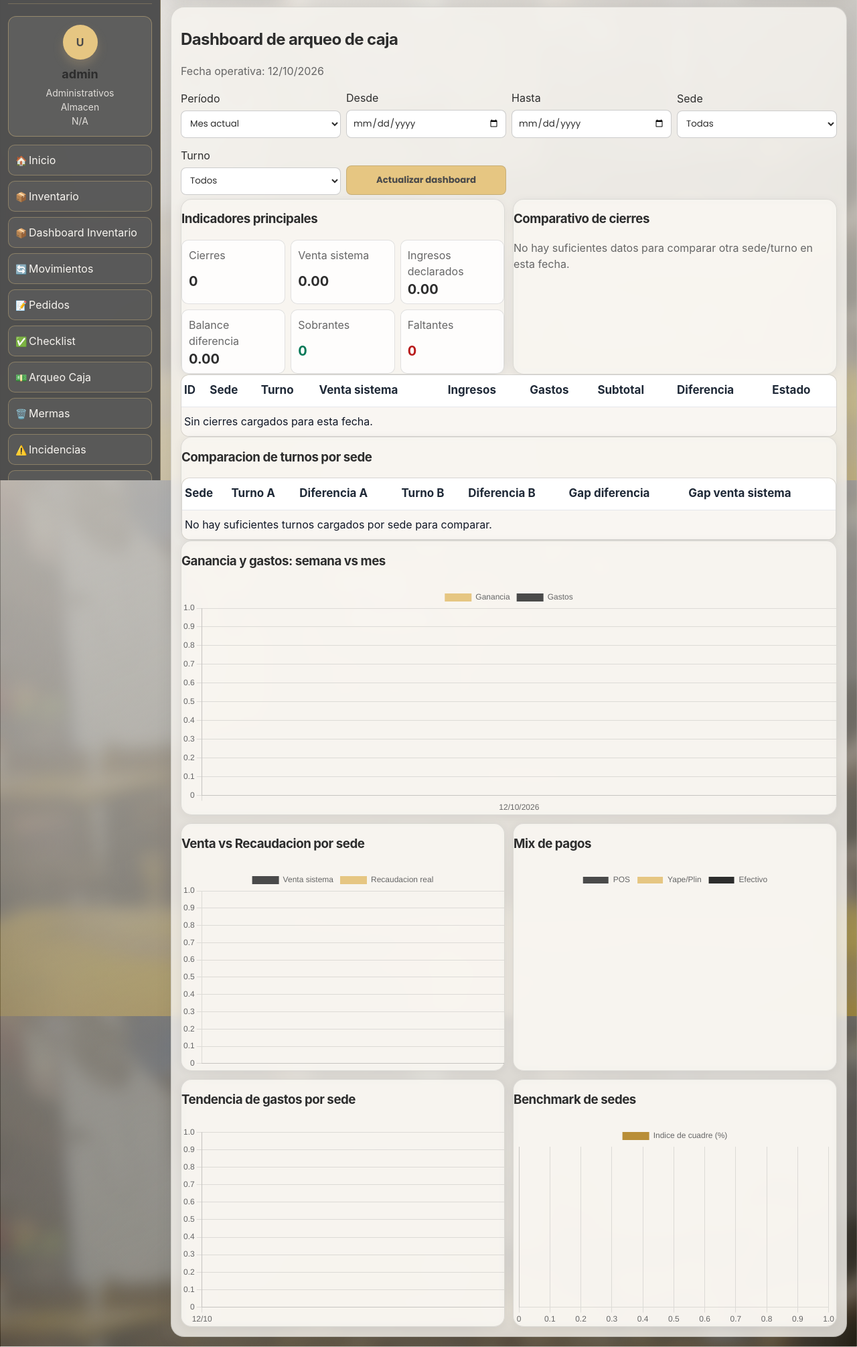
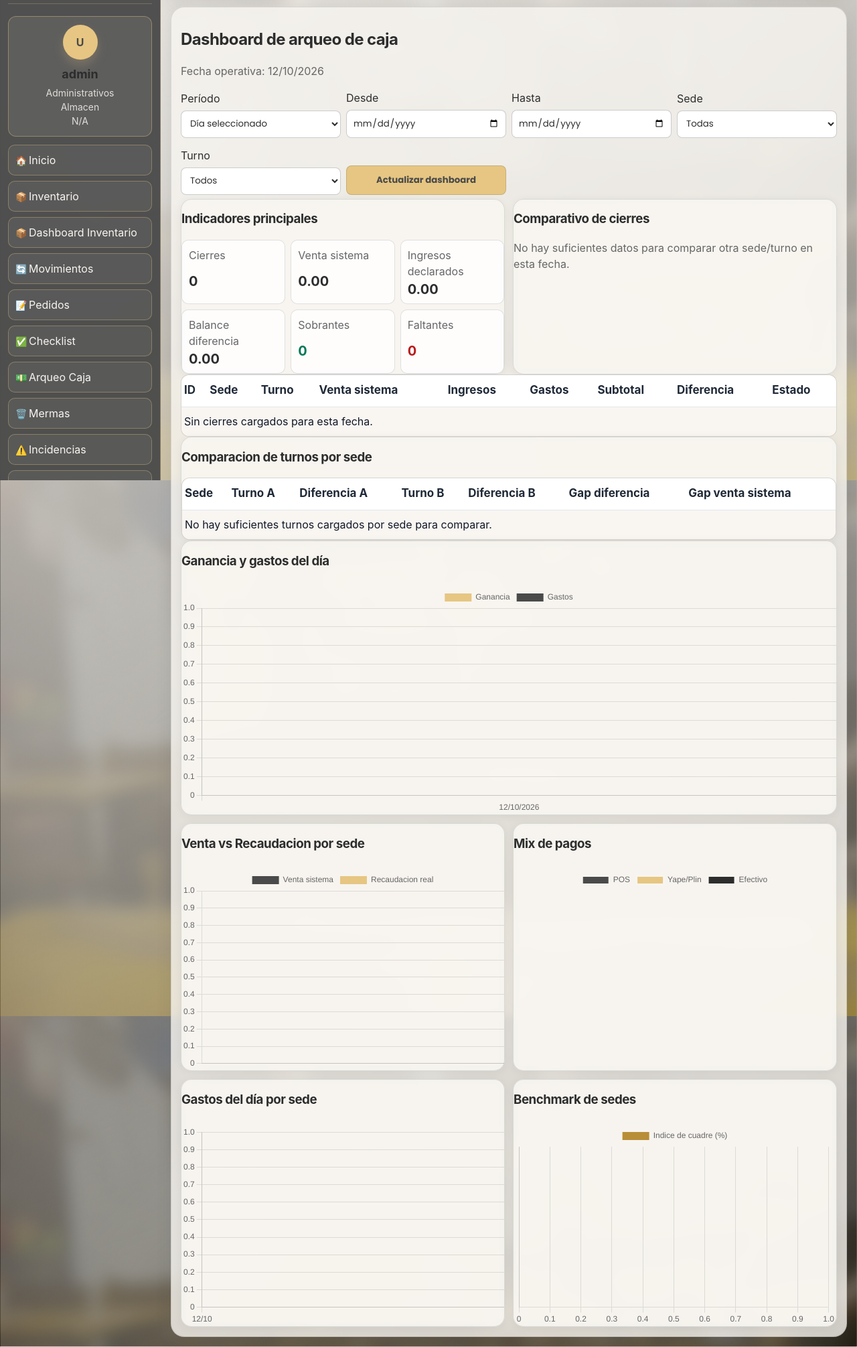
Before and after one commit to AlonsoVencesBossio/PUNTO29_TP, a Flask app: page /arqueo/dashboard in a window 1280 px wide. Shown: the part 83-2094 px from the top of the page at 67% size. Run offline with Flask 3, Linux system fonts and the light colour scheme; a user stored in the database is signed in; data comes from the database, SQL or seed files in the repository; data that the repository does not hold is empty; parts of the project's set-up code (start-up, migrations or seed data) failed here and were passed over; some libraries are stand-ins or nearby versions.

Commit message:
Update dashboard to reflect daily data instead of weekly
Set the dashboard period selector to the selected operational date and update chart labels for daily values. Keep other period options available.

Co-authored-by: Copilot <223556219+Copilot@users.noreply.github.com>

```diff
--- a/templates/dashboard/arqueo_dashboard.html
+++ b/templates/dashboard/arqueo_dashboard.html
@@ -5,7 +5,7 @@
 <p class="muted">Fecha operativa: {{ selected_date.strftime('%d/%m/%Y') if selected_date else '-' }}</p>
 
 <form id="arqueo-dashboard-filters" class="inline-form dashboard-period-filters">
-	<div><label>Período</label><select name="period"><option value="week">Semana actual</option><option value="month" selected>Mes actual</option><option value="last_month">Último mes</option><option value="custom">Personalizado</option></select></div>
+	<div><label>Período</label><select name="period"><option value="day" selected>Día seleccionado</option><option value="week">Semana actual</option><option value="month">Mes actual</option><option value="last_month">Último mes</option><option value="custom">Personalizado</option></select></div>
 	<div><label>Desde</label><input type="date" name="date_start"></div>
 	<div><label>Hasta</label><input type="date" name="date_end"></div>
 	{% if is_admin_general %}<div><label>Sede</label><select name="sede"><option value="">Todas</option>{% for sede in sedes_disponibles %}<option value="{{ sede.id_sede }}">{{ sede.nombre_sede }}</option>{% endfor %}</select></div><div><label>Turno</label><select name="turno"><option value="">Todos</option>{% for turno in turnos_disponibles %}<option value="{{ turno.id_turno }}">{{ turno.nombre_turno }}</option>{% endfor %}</select></div>{% endif %}
@@ -144,7 +144,7 @@
 
 <div class="arqueo-chart-grid mt-3">
 	<div class="card chart-card chart-card-wide">
-		<h3>Ganancia y gastos: semana vs mes</h3>
+		<h3>Ganancia y gastos del día</h3>
 		<div class="chart-canvas-wrap">
 			<canvas id="chart-ganancia-gastos"></canvas>
 		</div>
@@ -162,7 +162,7 @@
 		</div>
 	</div>
 	<div class="card chart-card">
-		<h3>Tendencia de gastos por sede</h3>
+		<h3>Gastos del día por sede</h3>
 		<div class="chart-canvas-wrap">
 			<canvas id="chart-line-gastos"></canvas>
 		</div>
```
